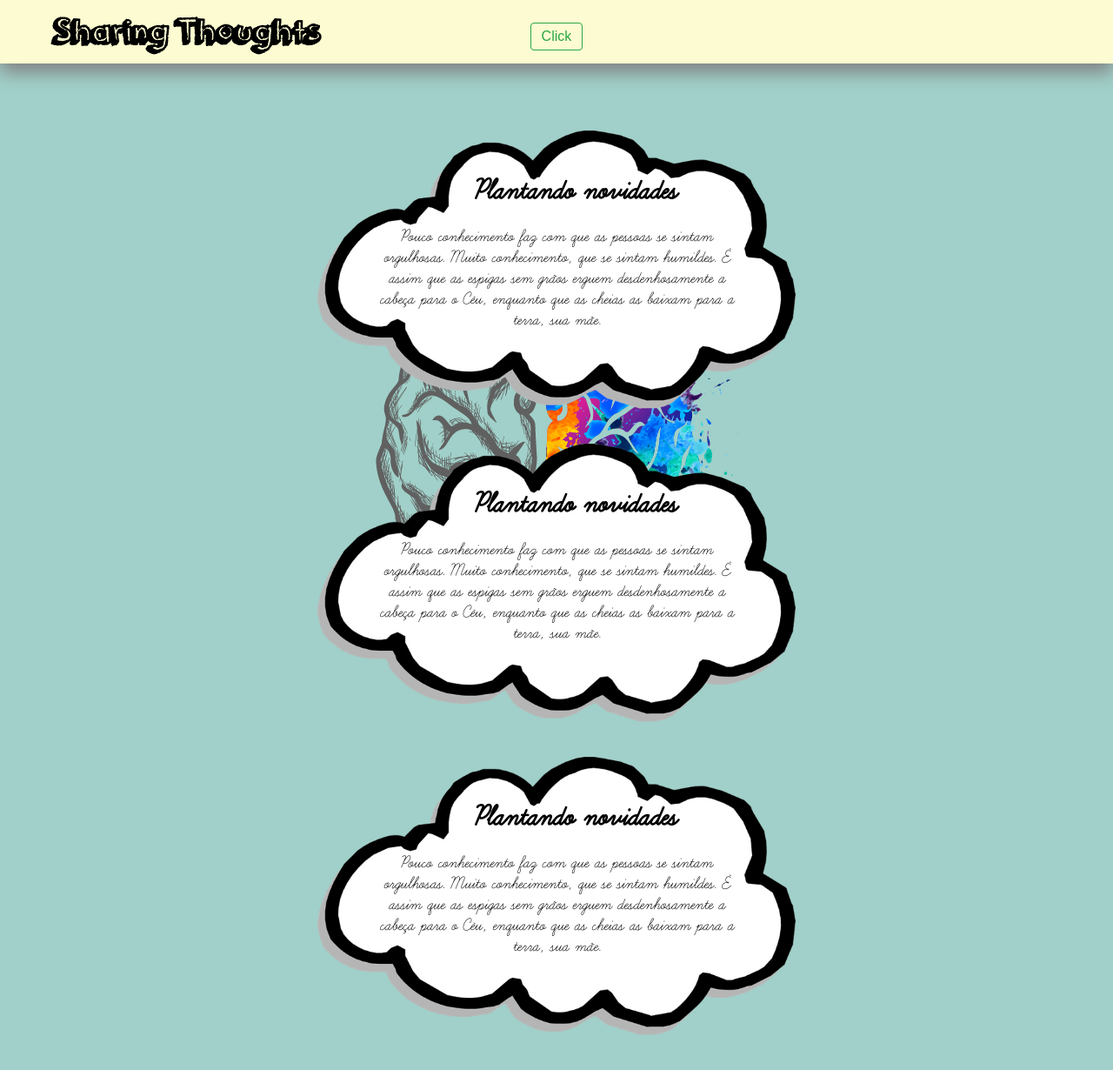
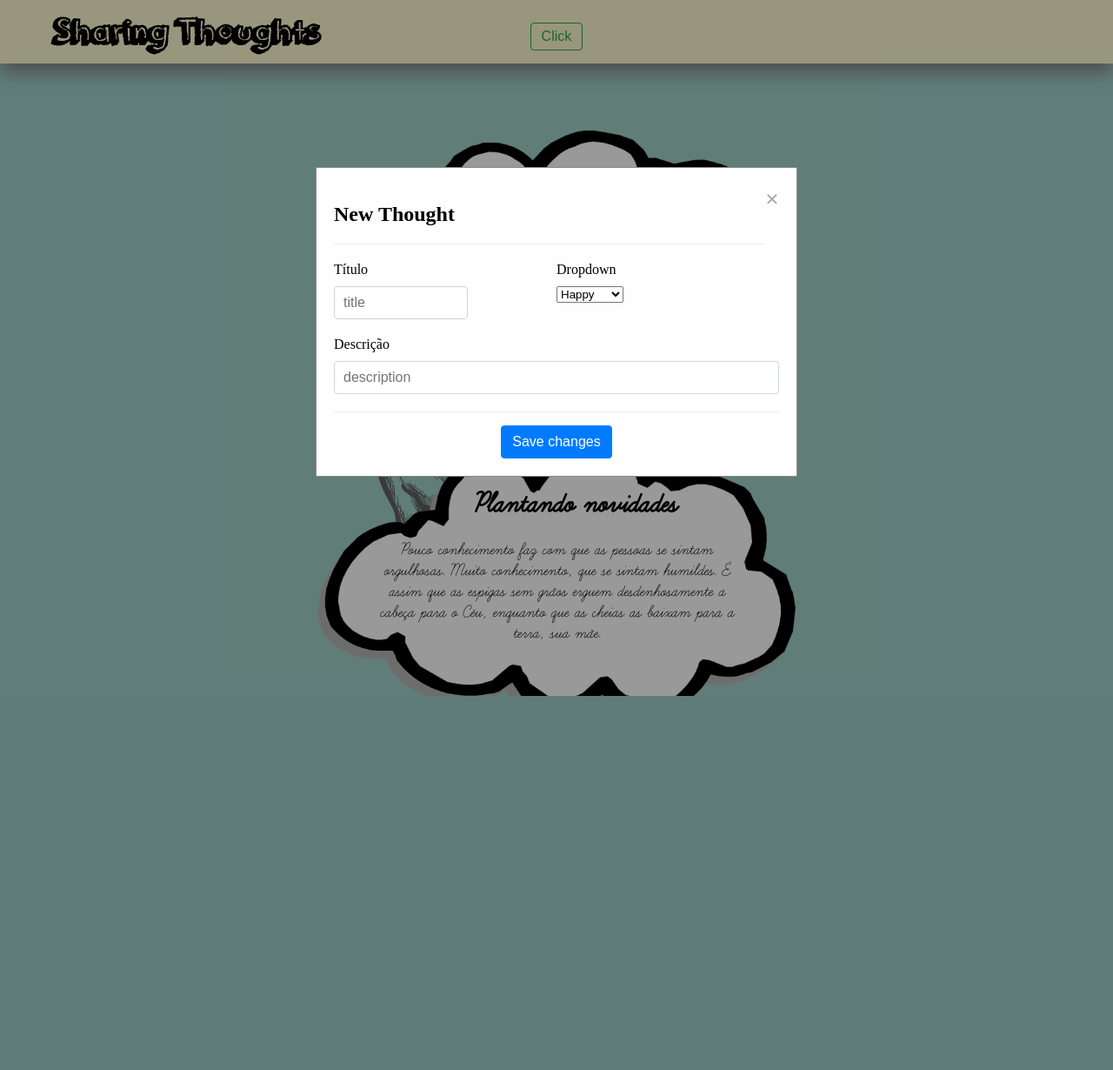
Before and after one commit to Robertaison/IdeasApplication-Web, a PHP site: page / in a window 1280 px wide. Shown: the whole page at 87% size. After the commit the page ends 800 px from the top, so only its background shows below. Run offline with PHP 8.4, Linux system fonts and the light colour scheme.

Commit message:
Criação do modal e autorização do CORS para requisição

```diff
--- a/front/index.html
+++ b/front/index.html
@@ -1,13 +1,11 @@
 <!DOCTYPE html>
 <html>
     <head>
+
         <meta charset="UTF-8"/>
         <title>SharingThoughts</title>
-    <meta name="viewport" content="width=device-width, initial-scale=1.0">
-
-        <!-- <link rel="stylesheet" href="https://stackpath.bootstrapcdn.com/bootstrap/4.1.3/css/bootstrap.min.css" integrity="sha384-MCw98/SFnGE8fJT3GXwEOngsV7Zt27NXFoaoApmYm81iuXoPkFOJwJ8ERdknLPMO" crossorigin="anonymous"> -->
+        <meta name="viewport" content="width=device-width, initial-scale=1.0">
         <link rel="stylesheet" href="style/style.css">
-        <!-- <script src="https://stackpath.bootstrapcdn.com/bootstrap/4.1.3/js/bootstrap.min.js" integrity="sha384-ChfqqxuZUCnJSK3+MXmPNIyE6ZbWh2IMqE241rYiqJxyMiZ6OW/JmZQ5stwEULTy" crossorigin="anonymous"></script> -->
 
     </head>
     <body>
@@ -15,7 +13,7 @@
             <div class="nav-itens">
                 <h2 class="title">Sharing Thoughts</h2>
             </div>
-            <div class="nav-itens">
+            <div class="nav-itens" id="myBtn">
                 <button class="create-button">Click</button>
             </div>
             <div class="nav-itens"></div>
@@ -46,7 +44,43 @@
                         </div>
                     </div>
             <!-- modal -->
+            <div id="myModal" class="modal">
 
+                <!-- Modal content -->
+                <div class="modal-content">
+                    <span class="close">&times;</span>
+                    <div class="modal-header">
+                        <h2>New Thought</h2>
+                    </div>
+                    <div class="form-container">
+                        <div class="input-container title-thought">
+                            <div class="title-post">
+                                <label>Título</label>
+                                <input type="text" class="form-control input-space"  placeholder="title">
+                            </div>
+                            <div class="humor-post">
+                                <label>Dropdown</label>
+                                <select>
+                                    <option value="1">Happy</option>
+                                    <option value="1"></option>
+                                    <option value="1"></option>
+                                    <option value="1"></option>
+                                    <option value="1"></option>
+                                    <option value="1"></option>
+                                </select>
+                            </div>
+                        </div>
+                        <div class="input-container">
+                            <label>Descrição</label>
+                            <input type="text" class="form-control input-space"  placeholder="description">
+                        </div>
+                    </div>
+                    <div class="modal-footer">
+                        <button class="btn btn-primary">Save changes</button>
+                    </div>
+                </div>
+
+            </div>
             <!-- js -->
             <script src="js/scripts.js"></script>
         </div>
--- a/front/style/style.css
+++ b/front/style/style.css
@@ -124,11 +124,19 @@ ul {
     margin: 0;
 }
 
+.baloon-description{
+    padding: 20px 60px;
+    font-size: x-large;
+}
+
  @media screen and (max-width: 600px) {
     .baloon-title{
         padding: 50px 15px 0 155px;
         margin: 0;
         font-size: inherit;
+    }
+    .baloon-description{
+        font-size: large;
     }
 }
 
@@ -138,22 +146,175 @@ ul {
         margin: 0;
         font-size: inherit;
     }
-}
-
-.baloon-description{
-    padding: 20px 60px;
-    font-size: x-large;
-}
-
-@media screen and (max-width: 600px) {
-    .baloon-description{
-        font-size: large;
-    }
-}
-
- @media screen and (max-width: 520px) {
     .baloon-description{
         padding: 0px 45px 0px 60px;
         font-size: medium;
     }
 }
+
+
+@media screen and (max-width: 435px) {
+    .baloon-title{
+        padding: 40px 0px 0px 120px;
+        font-size: initial;
+    }
+    .baloon-description{
+        padding: 0px 45px 0px 60px;
+        font-size: medium;
+    }
+}
+
+/* modal */
+
+/* The Modal (background) */
+.modal {
+    display: block; /* Hidden by default */
+    position: fixed; /* Stay in place */
+    z-index: 1; /* Sit on top */
+    left: 0;
+    top: 0;
+    width: 100%; /* Full width */
+    height: 100%; /* Full height */
+    overflow: auto; /* Enable scroll if needed */
+    background-color: rgb(0,0,0); /* Fallback color */
+    background-color: rgba(0,0,0,0.4); /* Black w/ opacity */
+}
+
+/* header */
+.modal-header {
+    display: -ms-flexbox;
+    display: flex;
+    -ms-flex-align: start;
+    align-items: flex-start;
+    -ms-flex-pack: justify;
+    justify-content: space-between;
+    border-bottom: 1px solid #e9ecef;
+    border-top-left-radius: .3rem;
+    border-top-right-radius: .3rem;
+}
+
+/* Modal Content/Box */
+.modal-content {
+    background-color: #fefefe;
+    margin: 15% auto; /* 15% from the top and centered */
+    padding: 20px;
+    border: 1px solid #888;
+    width: 40%; /* Could be more or less, depending on screen size */
+}
+
+.modal-body{
+
+}
+
+/* footer */
+.modal-footer {
+    display: -ms-flexbox;
+    display: flex;
+    -ms-flex-align: center;
+    align-items: center;
+    -ms-flex-pack: end;
+    justify-content: center;
+    border-top: 1px solid #e9ecef;
+}
+
+/* The Close Button */
+.close {
+    color: #aaa;
+    float: right;
+    font-size: 28px;
+    font-weight: bold;
+}
+
+.close:hover,
+.close:focus {
+    color: black;
+    text-decoration: none;
+    cursor: pointer;
+}
+
+/* botões */
+.btn {
+    display: inline-block;
+    font-weight: 400;
+    text-align: center;
+    white-space: nowrap;
+    vertical-align: middle;
+    -webkit-user-select: none;
+    -moz-user-select: none;
+    -ms-user-select: none;
+    user-select: none;
+    border: 1px solid transparent;
+    padding: .375rem .75rem;
+    font-size: 1rem;
+    line-height: 1.5;
+    border-radius: .25rem;
+    transition: color .15s ease-in-out,background-color .15s ease-in-out,border-color .15s ease-in-out,box-shadow .15s ease-in-out;
+}
+
+.btn-primary {
+    margin-top: 15px;
+    color: #fff;
+    background-color: #007bff;
+    border-color: #007bff;
+}
+
+/* form */
+.form-control:focus {
+    color: #495057;
+    background-color: #fff;
+    border-color: #80bdff;
+    outline: 0;
+    box-shadow: 0 0 0 0.2rem rgba(0,123,255,.25);
+}
+
+.form-control {
+    display: block;
+    width: 100%;
+    padding: 0px 10px;
+    height: calc(2.25rem + 2px);
+    font-size: 1rem;
+    line-height: 1.5;
+    color: #495057;
+    background-color: #fff;
+    background-clip: padding-box;
+    border: 1px solid #ced4da;
+    border-radius: .25rem;
+    transition: border-color .15s ease-in-out,box-shadow .15s ease-in-out;
+}
+
+/* littleConfigs */
+.title-thought{
+    display: flex;
+    justify-content: space-between;
+}
+
+.title-post{
+    width: 30%;
+}
+
+.humor-post{
+    width: 50%;
+    display: flex;
+    flex-direction: column;
+}
+
+select{
+    width: 30%;
+    margin-top: 10px;
+}
+
+.form-container {
+    width: 100%;
+}
+
+.input-container {
+    margin: 20px 0;
+}
+
+input {
+    box-sizing: border-box;
+}
+
+.input-space{
+    margin-top: 10px;
+}
```
Also changed, not shown: front/js/scripts.js (+48 -13 lines), 1 other file.
